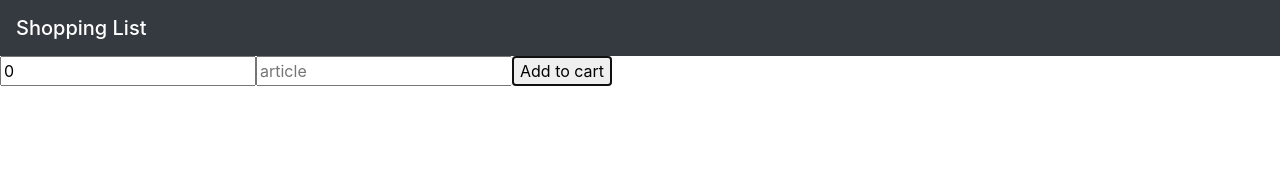
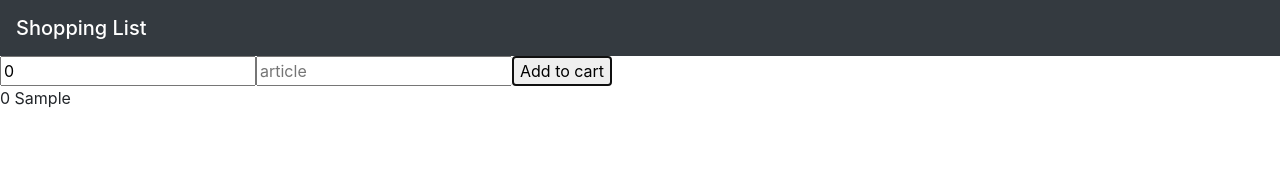
Before and after one commit to kyerz/react-redux-sandbox, a React (Create React App) app: page / in a window 1280 px wide. Both pictures are taken after typing "Sample" into the empty fields and a click on the button "Add to cart". Shown: the top 176 px of the page. Built offline with nearby package versions, Linux system fonts and the light colour scheme.

Commit message:
map articles list

```diff
--- a/src/components/App.js
+++ b/src/components/App.js
@@ -2,6 +2,7 @@ import React, { Component } from 'react'
 import { connect } from 'react-redux'
 import Header from './Header'
 import Form from './Form'
+import ArticleList from './ArticleList'
 
 
 class App extends Component {
@@ -11,6 +12,7 @@ class App extends Component {
       <div>
         <Header />
         <Form addArticle={this.props.addArticle} />
+        <ArticleList articles={this.props.articles} />
       </div>
     )
   }
--- /dev/null
+++ b/src/components/ArticleList.js
@@ -0,0 +1,11 @@
+import React from 'react'
+
+const ArticleList = ({ articles }) => {
+  return (
+    <div>
+      {articles.map(article => <div key={article.id}>{article.quantity} {article.name}</div>)}
+    </div>
+  )
+}
+
+export default ArticleList
--- a/src/index.js
+++ b/src/index.js
@@ -9,6 +9,7 @@ import { Provider } from 'react-redux'
 const articlesReducer = (state = [], action) => {
   switch (action.type) {
     case 'ADD_ARTICLE':
+      action.payload.id = Date.now()
       return [...state, action.payload]
     default:
       return state
```
